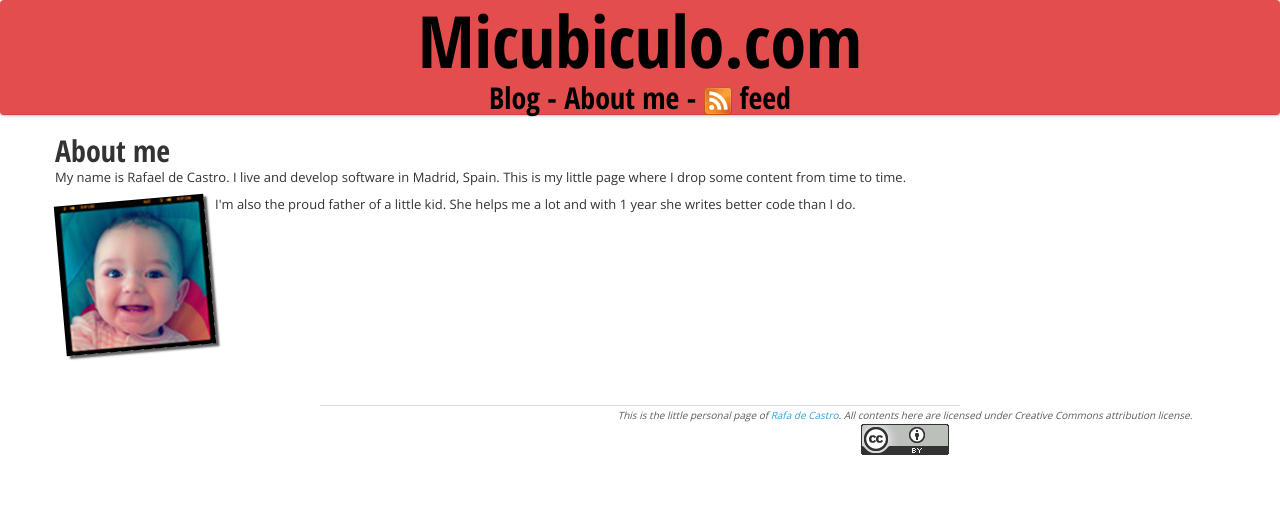
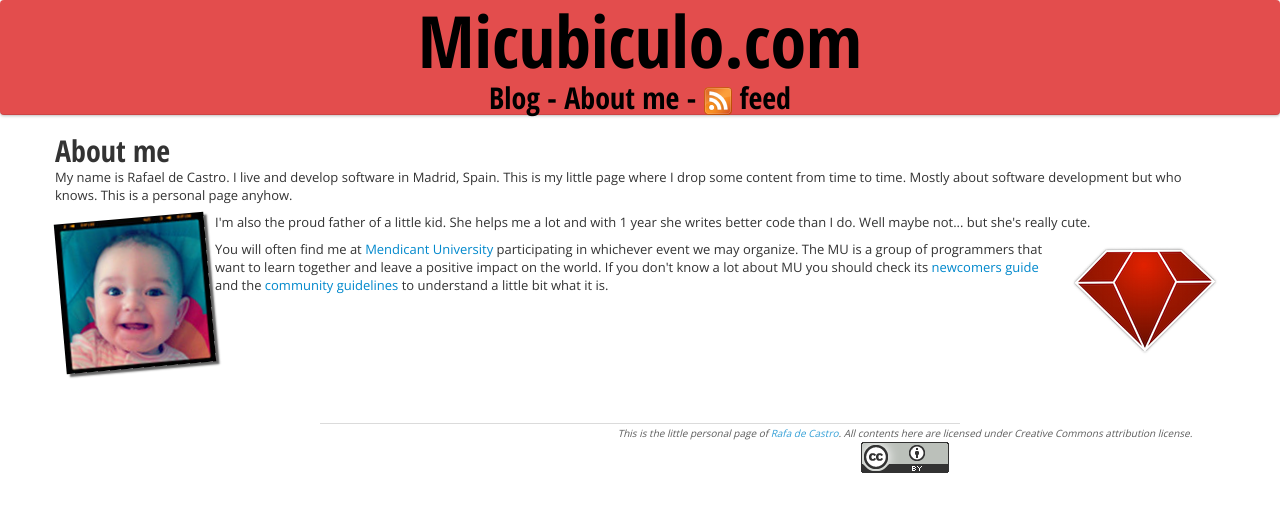
Before and after one commit to rafadc/rafadc.github.com, a Jekyll site: the page built from aboutme.html, in a window 1280 px wide. Shown: the top 512 px of the page. Built offline with Jekyll 4.4.1, drawn with Linux system fonts in a browser that asks for light colours.

Commit message:
Added a bit more info about myself and mendicant

```diff
--- a/aboutme.html
+++ b/aboutme.html
@@ -4,7 +4,15 @@ layout: default
 
 <h2>About me</h2>
 <p>My name is Rafael de Castro. I live and develop software in Madrid, Spain. This
-is my little page where I drop some content from time to time.</p>
+is my little page where I drop some content from time to time. Mostly about software
+development but who knows. This is a personal page anyhow.</p>
 <img src="/images/nieves01.jpg" class="float-left rotated minigrow cast-shadow"/>
 <p>I'm also the proud father of a little kid. She helps me a lot and with 1 year
-she writes better code than I do.</p>
+she writes better code than I do. Well maybe not... but she's really cute. </p>
+<img src="/images/mendicantlogo.png" class="float-right" />
+<p>You will often find me at <a href="http://mendicantuniversity.org/">Mendicant
+University</a> participating in whichever event we may organize. The MU is a
+group of programmers that want to learn together and leave a positive impact on the
+world. If you don't know a lot about MU you should check its <a href="https://github.com/mendicant/mendicantuniversity.org/wiki/Newcomer's-Guide-to-Mendicant">
+newcomers guide</a> and the <a href="https://github.com/mendicant/mendicantuniversity.org/wiki/Community-guidelines">
+community guidelines</a> to understand a little bit what it is.
```
Also changed, not shown: images/mendicantlogo.png (added).
